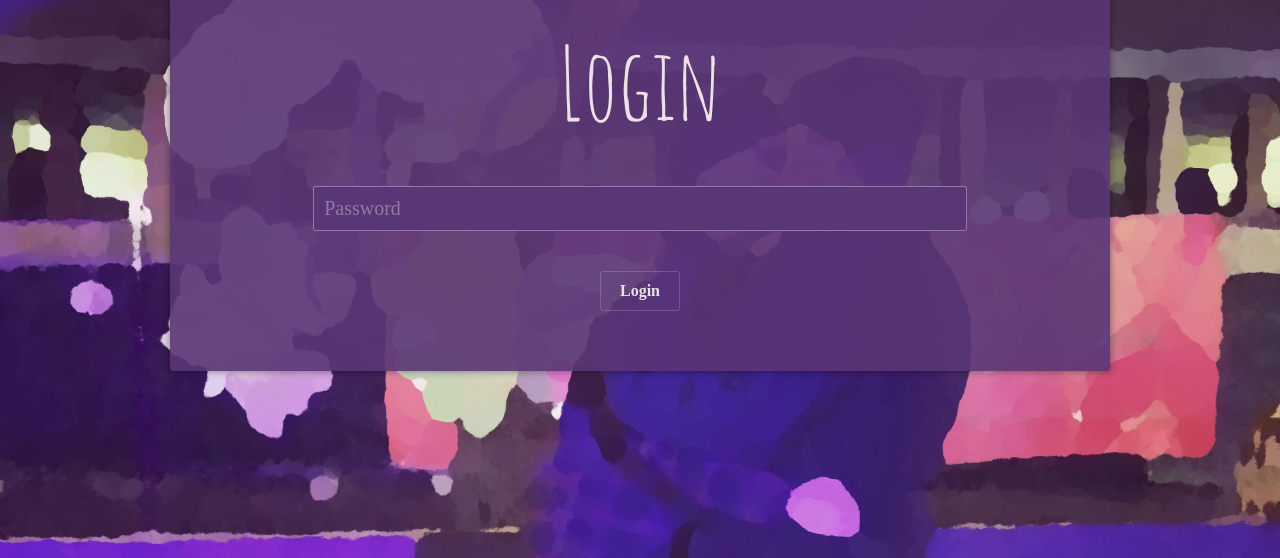
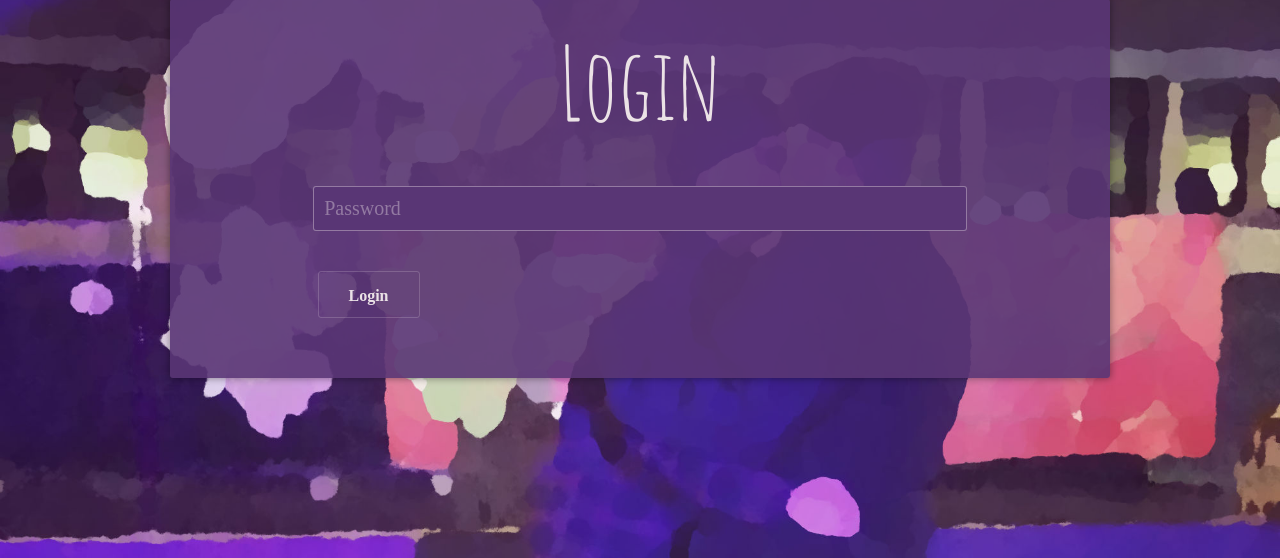
Before and after one commit to bryanchambers/gordonwedding, a Flask app: page /login in a window 1280 px wide. Shown: the part 101-659 px from the top of the page. Run offline with Flask 2, Linux system fonts and the light colour scheme; some web fonts are replaced.

Commit message:
Button styling

```diff
--- a/templates/login.html
+++ b/templates/login.html
@@ -8,7 +8,7 @@
             <form action='', method='POST'>
                 <div><input type='password' class='input' name='8aW4GAk6Q5yz' placeholder='Password'></div>
 
-                <div><input type='submit' class='button' name='submit' value='Login'></div>
+                <div class='form-button-wrapper'><input type='submit' class='form-button' name='submit' value='Login'></div>
             </form>
         </div>
     </div>
```
